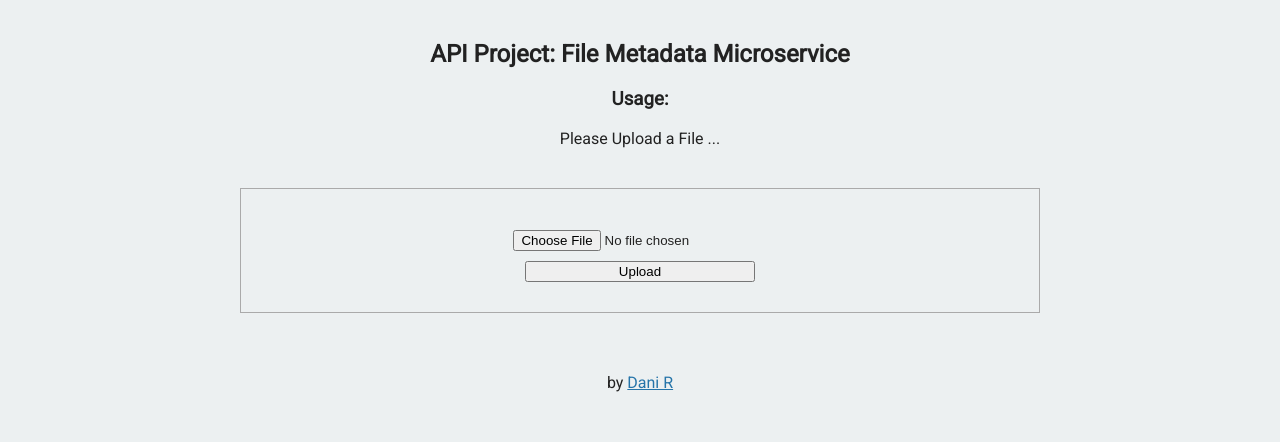
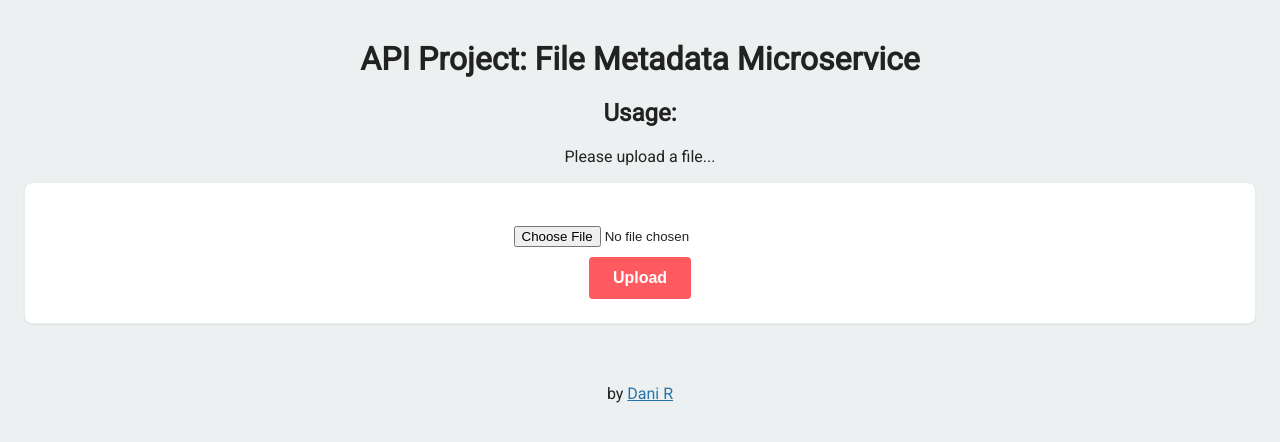
Before and after one commit to DanielRiveraR/boilerplate-project-filemetadata-main, a website: page views/index.html in a window 1280 px wide. Drawn offline with Linux system fonts and the light colour scheme.

Commit message:
Added some style chenges

```diff
--- a/public/style.css
+++ b/public/style.css
@@ -40,3 +40,36 @@ input#button {
   width: 60%;
   min-width: 400px;
 }
+
+.box {
+  background-color: #FFFFFF;
+  border: 1px solid #EBEBEB;
+  border-radius: 8px;
+  box-shadow: 0 1px 2px rgba(0, 0, 0, 0.06);
+  padding: 24px;
+  margin: 16px;
+}
+
+.button {
+  background-color: #FF5A5F;
+  border: none;
+  color: #FFFFFF;
+  font-size: 16px;
+  font-weight: 600;
+  padding: 12px 24px;
+  border-radius: 4px;
+  text-decoration: none;
+  cursor: pointer;
+}
+
+.button:hover {
+  background-color: #E04043;
+}
+
+.button:focus {
+  outline: none;
+}
+
+.button:active {
+  transform: translateY(1px);
+}
--- a/views/index.html
+++ b/views/index.html
@@ -1,34 +1,32 @@
 <!DOCTYPE html>
-
-<html>
+<html lang="en">
   <head>
+    <meta charset="UTF-8">
     <title>File Metadata</title>
     <link rel="shortcut icon" href="https://cdn.freecodecamp.org/universal/favicons/favicon-32x32.png" type="image/x-icon"/>
-      <link href="https://fonts.googleapis.com/css?family=Roboto" rel="stylesheet" type="text/css">
-      <link href="/public/style.css" rel="stylesheet" type="text/css">
+    <link href="https://fonts.googleapis.com/css?family=Roboto" rel="stylesheet">
+    <link href="/public/style.css" rel="stylesheet">
   </head>
-
   <body>
     <div class="container">
-        <h2>API Project: File Metadata Microservice</h2>
+      <h1>API Project: File Metadata Microservice</h1>
 
-        <h3>Usage:</h3>
+      <h2>Usage:</h2>
       <p>
-          Please Upload a File ...
+        Please upload a file...
       </p>
-        <div class="view">
-          <h4 id="output"></h4>
+
+      <div class="box">
+        <h3 id="output"></h3>
         <form enctype="multipart/form-data" method="POST" action="/api/fileanalyse">
-            <input id="inputfield" type="file" name="upfile">
-            <input id="button" type="submit" value="Upload">
+          <input id="inputfield" type="file" name="upfile" required>
+          <button class="button" id="button" type="submit">Upload</button>
         </form>
       </div>
     </div>
-      <div class="footer">
-        <p>
-          by
-          <a href="http://www.freecodecamp.com">Dani R</a>
-        </p>
-      </div>
+
+    <footer class="footer">
+      <p>by <a href="http://www.freecodecamp.com">Dani R</a></p>
+    </footer>
   </body>
 </html>
```
Lines whose indentation alone changed are shown as unchanged.
